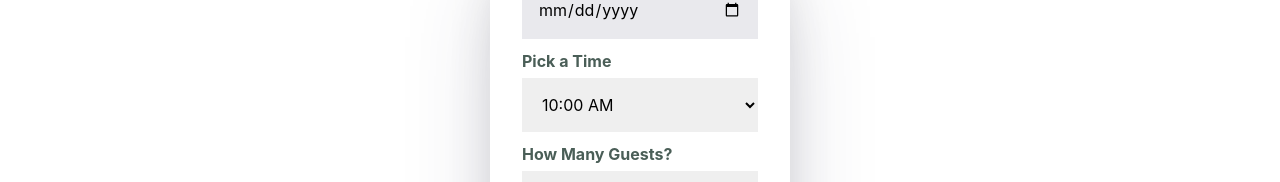
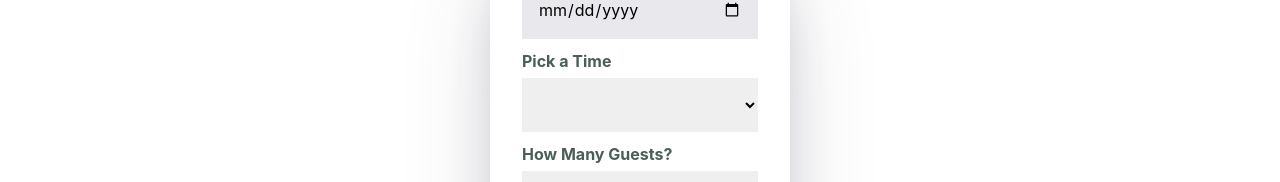
Before and after one commit to a-garcia96/capstone-project, a React (Create React App) app: page /reservations in a window 1280 px wide. Shown: the part 280-462 px from the top of the page. Built offline with nearby package versions, Linux system fonts and the light colour scheme.

Commit message:
lifted state from component to main

```diff
--- a/src/App.js
+++ b/src/App.js
@@ -1,8 +1,5 @@
 import "./App.css";
-import Nav from "./components/Nav";
-import Header from "./components/Header";
 import Main from "./components/Main";
-import Footer from "./components/Footer";
 
 // IMPORT PAGES
 import Home from "./routes/Home";
--- a/src/components/BookingForm/BookingForm.js
+++ b/src/components/BookingForm/BookingForm.js
@@ -1,34 +1,14 @@
-import React, { useState } from "react";
+import React, { useEffect, useState, useContext } from "react";
+import { BookingContext } from "../Main";
 import "./bookingForm.css";
 
 const BookingForm = () => {
-  const [availableTimes, setAvailableTimes] = useState([
-    "10:00 AM",
-    "10:30 AM",
-    "11:00 AM",
-    "11:30 AM",
-    "12:00 PM",
-    "12:30 PM",
-    "1:00 PM",
-    "1:30 PM",
-    "2:00 PM",
-    "2:30 PM",
-    "3:00 PM",
-    "3:30 PM",
-    "4:00 PM",
-    "4:30 AM",
-    "5:00 PM",
-    "5:30 PM",
-    "6:00 PM",
-    "6:30 PM",
-    "7:00 PM",
-    "7:30 PM",
-    "8:00 PM",
-    "8:30 PM",
-    "9:00 PM",
-    "9:30 PM",
-    "10:00 PM",
-  ]);
+
+    const {bookingState, bookingDispatch, availableTimes} = useContext(BookingContext);
+
+    useEffect(() => {
+        console.log(bookingState)
+    }, [bookingState])
 
   const [reservationDetails, setReservationDetails] = useState({
     date: null,
@@ -43,25 +23,23 @@ const BookingForm = () => {
 
     switch (field) {
       case "day":
-        const formattedDate = new Date(target.value).toLocaleDateString(
-          "en-gb",
-          { year: "numeric", month: "long", day: "numeric" }
-        );
+        console.log(`The unformatted date is ${target.value}`)
+        const formattedDate = new Date(target.value).toLocaleDateString("en-us", { year:"numeric", month: "short", day: "numeric", timeZone: "UTC" });
+        console.log(`The formatted date is ${formattedDate}`)
         setReservationDetails({
           ...reservationDetails,
           date: formattedDate,
         });
-        console.log(`The date selected was ${formattedDate}`);
+        bookingDispatch({type: 'SELECT_DATE', payload: formattedDate})
+        console.log(`The date selected was ${formattedDate}`)
         break;
       case "time":
-        const updatedTimes = availableTimes.filter(time => time !== target.value)
-        setAvailableTimes([...updatedTimes])
-
         setReservationDetails({
           ...reservationDetails,
           time: target.value,
-        });
-        console.log(`The time selected was ${target.value}`);
+        })
+        bookingDispatch({type: 'SELECT_TIME', payload: target.value})
+        console.log(`The time selected was ${target.value}`)
         break;
       case "guests":
         setReservationDetails({
@@ -80,6 +58,7 @@ const BookingForm = () => {
 
   const handleSubmit = (e) => {
     e.preventDefault();
+    bookingDispatch({type: 'BOOK_TIMESLOT', payload: {date: reservationDetails.date, time: reservationDetails.time }})
     setIsReserved(true);
     console.log(reservationDetails);
   }
@@ -115,7 +94,7 @@ const BookingForm = () => {
           <input required data-type="day" type="date" onChange={handleChange} />
           <label>Pick a Time</label>
           <select required data-type="time" onChange={handleChange}>
-            {availableTimes.map(time => <option>{time}</option>)}
+            {availableTimes.map(time => <option key={time}>{time}</option>)}
           </select>
           <label>How Many Guests?</label>
           <select required data-type="guests" onChange={handleChange}>
@@ -127,7 +106,7 @@ const BookingForm = () => {
           </select>
           <label>Occassion</label>
           <select data-type="occassion" onChange={handleChange}>
-            <option selected="selected">None</option>
+            <option>None</option>
             <option>Birthday</option>
             <option>Anniversary</option>
           </select>
--- a/src/components/Main.js
+++ b/src/components/Main.js
@@ -1,11 +1,80 @@
-import React from 'react'
+import React, { useReducer } from 'react'
+import { useState, createContext } from 'react';
 
-const Main = ({children}) => {
+export const BookingContext = createContext()
+
+const Main = ({ children }) => {
+
+  const [availableTimes, setAvailableTimes] = useState([]);
+
+  const initialState = {
+    selectedDate: null,
+    selectedTime: null,
+    bookedDates: {}
+  }
+
+  const bookingReducer = (state, action) => {
+    switch (action.type) {
+      case 'SELECT_DATE':
+        const availableTimesForDate = state.bookedDates[action.payload]
+        console.log(availableTimesForDate)
+        if(!availableTimesForDate) {
+          setAvailableTimes(["select a time", "10:00 AM",
+          "10:30 AM",
+          "11:00 AM",
+          "11:30 AM",
+          "12:00 PM",
+          "12:30 PM",
+          "1:00 PM",
+          "1:30 PM",
+          "2:00 PM",
+          "2:30 PM",
+          "3:00 PM",
+          "3:30 PM",
+          "4:00 PM",
+          "4:30 AM",
+          "5:00 PM",
+          "5:30 PM",
+          "6:00 PM",
+          "6:30 PM",
+          "7:00 PM",
+          "7:30 PM",
+          "8:00 PM",
+          "8:30 PM",
+          "9:00 PM",
+          "9:30 PM",
+          "10:00 PM"]);
+        } else if(availableTimesForDate)  {
+          setAvailableTimes([...availableTimesForDate])
+        }
+        return { ...state, selectedDate: action.payload }
+      case 'SELECT_TIME':
+        return { ...state, selectedTime: action.payload }
+      case 'BOOK_TIMESLOT':
+        const { date, time } = action.payload
+        return {
+          ...state,
+          selectedDate: null,
+          selectedTime: null,
+          bookedDates: {
+            ...state.bookedDates,
+            [date]: [...availableTimes.filter(availableTime => availableTime !== time)]
+          }
+        }
+      default:
+        throw new Error(`Unhandled action type: ${action.type}`)
+    }
+  }
+
+
+  const [bookingState, bookingDispatch] = useReducer(bookingReducer, initialState)
 
   return (
-    <main>
+    <BookingContext.Provider value={{ bookingState, bookingDispatch, availableTimes }}>
+      <main>
         {children}
-    </main>
+      </main>
+    </BookingContext.Provider >
   )
 }
 
--- a/src/routes/Reservations.js
+++ b/src/routes/Reservations.js
@@ -8,7 +8,7 @@ import BookingForm from '../components/BookingForm/BookingForm'
 
 
 
-const Reservations = () => {
+const Reservations = ({availableTimes, bookingReducer, initialState}) => {
 
     return (
         <>
@@ -22,7 +22,7 @@ const Reservations = () => {
                 <section></section>
                 <section>
                     <div className="container">
-                        <BookingForm />
+                        <BookingForm availableTimes={availableTimes}/>
                     </div>
                 </section>
             </main>
```
